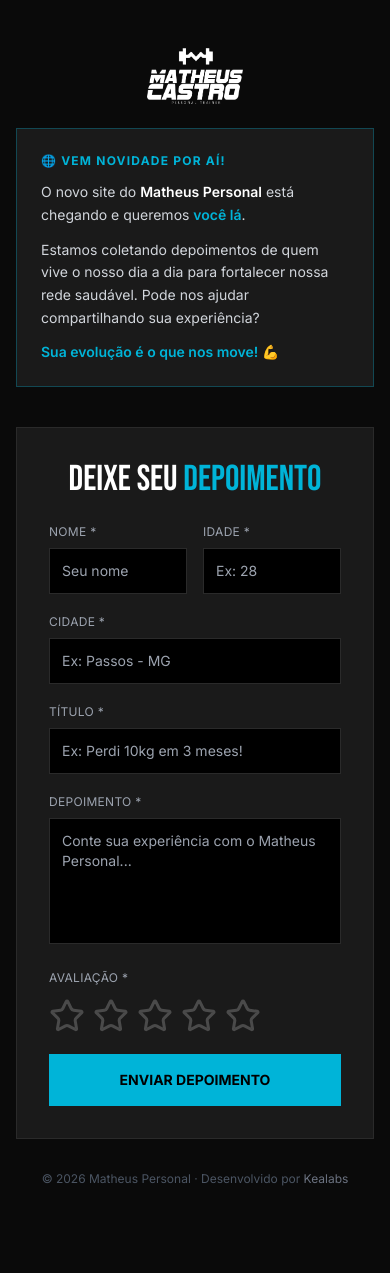
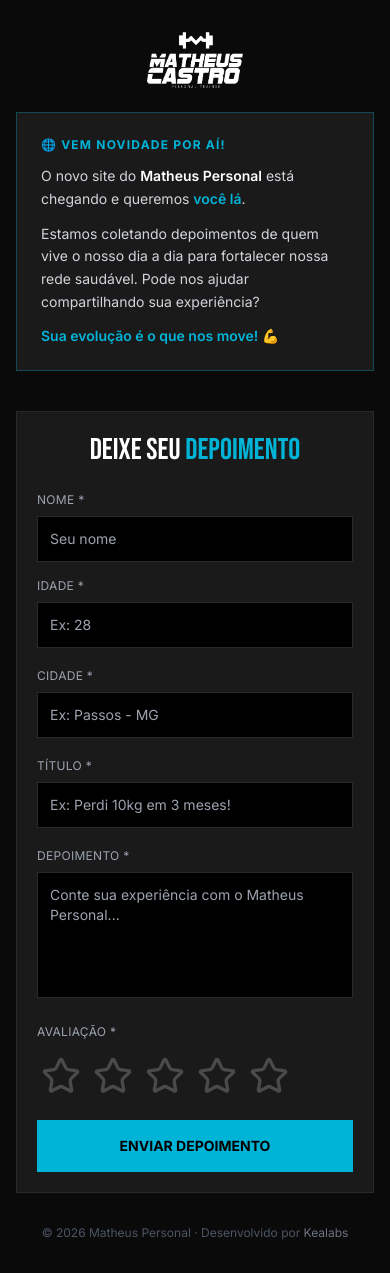
Before and after one commit to kealabs-ai/sitematheuspersonal, a React (Vite) app: page /feedbacks in a window 390 px wide. Before the commit the page ends 1235 px from the top, so only its background shows below. Built offline with nearby package versions, Linux system fonts and the light colour scheme.

Commit message:
style(ui): improve feedback component responsive layout and spacing

```diff
--- a/src/Feedback.jsx
+++ b/src/Feedback.jsx
@@ -39,16 +39,16 @@ const Feedback = () => {
 
   if (status === 'success') {
     return (
-      <div className="min-h-screen bg-dark-bg flex items-center justify-center px-4">
+      <div className="min-h-screen bg-dark-bg flex items-center justify-center px-6 py-12">
         <motion.div
           initial={{ opacity: 0, scale: 0.9 }}
           animate={{ opacity: 1, scale: 1 }}
-          className="text-center max-w-md"
+          className="text-center w-full max-w-sm"
         >
-          <img src={matheusLogo} alt="Matheus Personal" className="h-14 mx-auto mb-8 brightness-0 invert" />
-          <div className="text-6xl mb-6">🙏</div>
+          <img src={matheusLogo} alt="Matheus Personal" className="h-12 mx-auto mb-8 brightness-0 invert" />
+          <div className="text-7xl mb-6">🙏</div>
           <h2 className="text-4xl font-bebas text-lime-green mb-4">Obrigado pelo Depoimento!</h2>
-          <p className="text-gray-300 leading-relaxed">
+          <p className="text-gray-300 text-base leading-relaxed">
             Sua contribuição é muito importante para nós. Em breve você verá seu depoimento no site!
           </p>
         </motion.div>
@@ -57,7 +57,7 @@ const Feedback = () => {
   }
 
   return (
-    <div className="min-h-screen bg-dark-bg text-white font-inter py-12 px-4">
+    <div className="min-h-screen bg-dark-bg text-white font-inter py-8 px-4">
       <div className="max-w-xl mx-auto">
 
         {/* Logo */}
@@ -86,15 +86,15 @@ const Feedback = () => {
           initial={{ opacity: 0, y: 30 }}
           animate={{ opacity: 1, y: 0 }}
           transition={{ delay: 0.1 }}
-          className="bg-dark-card border border-dark-border p-8"
+          className="bg-dark-card border border-dark-border p-5 sm:p-8"
         >
-          <h1 className="text-4xl font-bebas uppercase mb-6 text-center">
+          <h1 className="text-3xl sm:text-4xl font-bebas uppercase mb-6 text-center">
             Deixe seu <span className="text-lime-green">Depoimento</span>
           </h1>
 
           <form onSubmit={handleSubmit} className="space-y-5">
 
-            <div className="grid grid-cols-2 gap-4">
+            <div className="grid grid-cols-1 sm:grid-cols-2 gap-4">
               <div>
                 <label className="block text-xs text-gray-400 uppercase tracking-wide mb-2">Nome *</label>
                 <input
@@ -162,7 +162,7 @@ const Feedback = () => {
             {/* Rating */}
             <div>
               <label className="block text-xs text-gray-400 uppercase tracking-wide mb-3">Avaliação *</label>
-              <div className="flex gap-2">
+              <div className="flex items-center gap-1">
                 {[1, 2, 3, 4, 5].map((star) => (
                   <button
                     key={star}
@@ -170,10 +170,10 @@ const Feedback = () => {
                     onClick={() => setForm({ ...form, rating: star })}
                     onMouseEnter={() => setHover(star)}
                     onMouseLeave={() => setHover(0)}
-                    className="transition-transform hover:scale-110"
+                    className="p-1 transition-transform active:scale-95"
                   >
                     <Star
-                      size={36}
+                      size={40}
                       className="transition-colors"
                       fill={(hover || form.rating) >= star ? '#00B4D8' : 'transparent'}
                       stroke={(hover || form.rating) >= star ? '#00B4D8' : '#4a4a4a'}
@@ -181,7 +181,7 @@ const Feedback = () => {
                   </button>
                 ))}
                 {form.rating > 0 && (
-                  <span className="ml-2 text-lime-green text-sm self-center font-semibold">
+                  <span className="ml-1 text-lime-green text-sm self-center font-semibold">
                     {['', 'Ruim', 'Regular', 'Bom', 'Ótimo', 'Excelente!'][form.rating]}
                   </span>
                 )}
```
